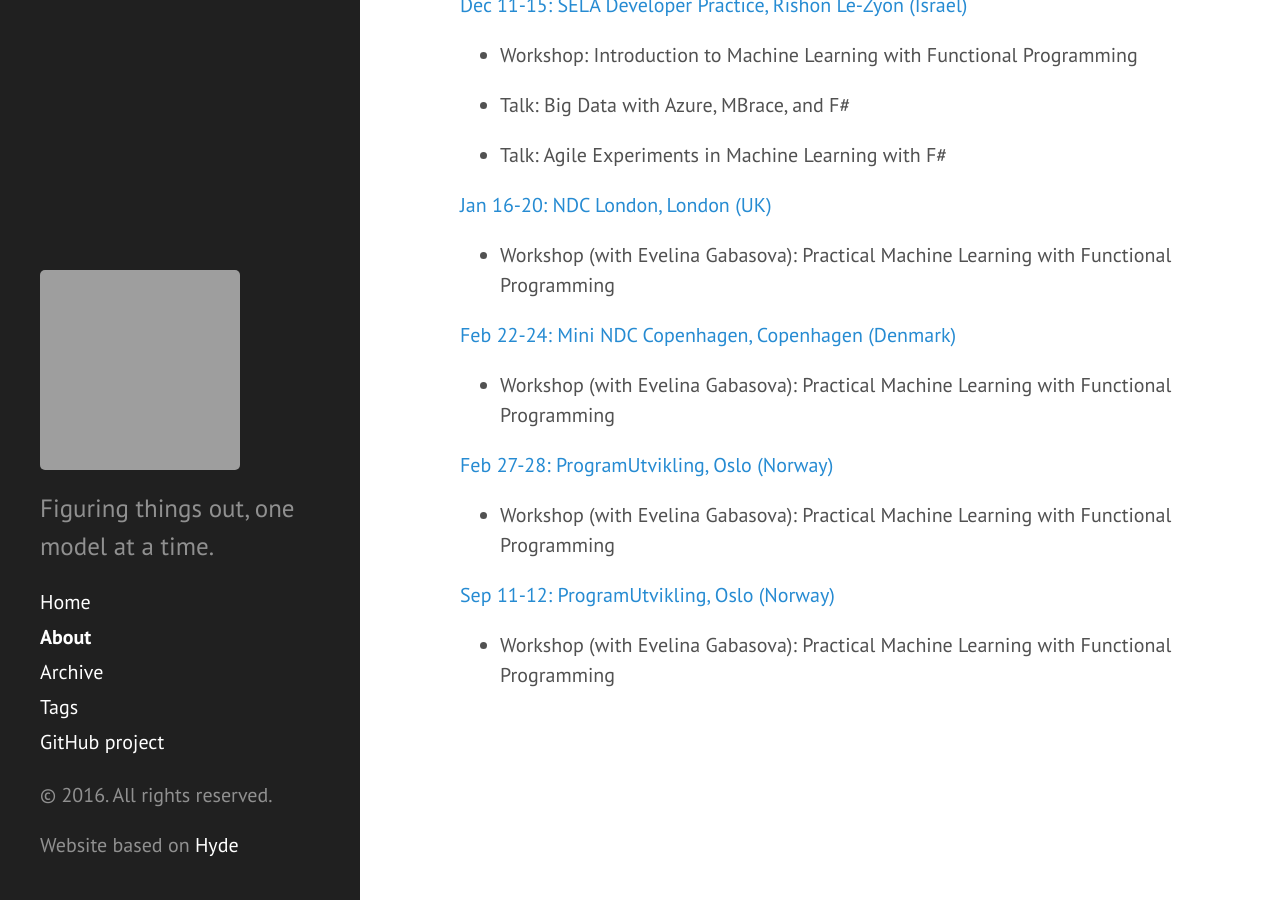
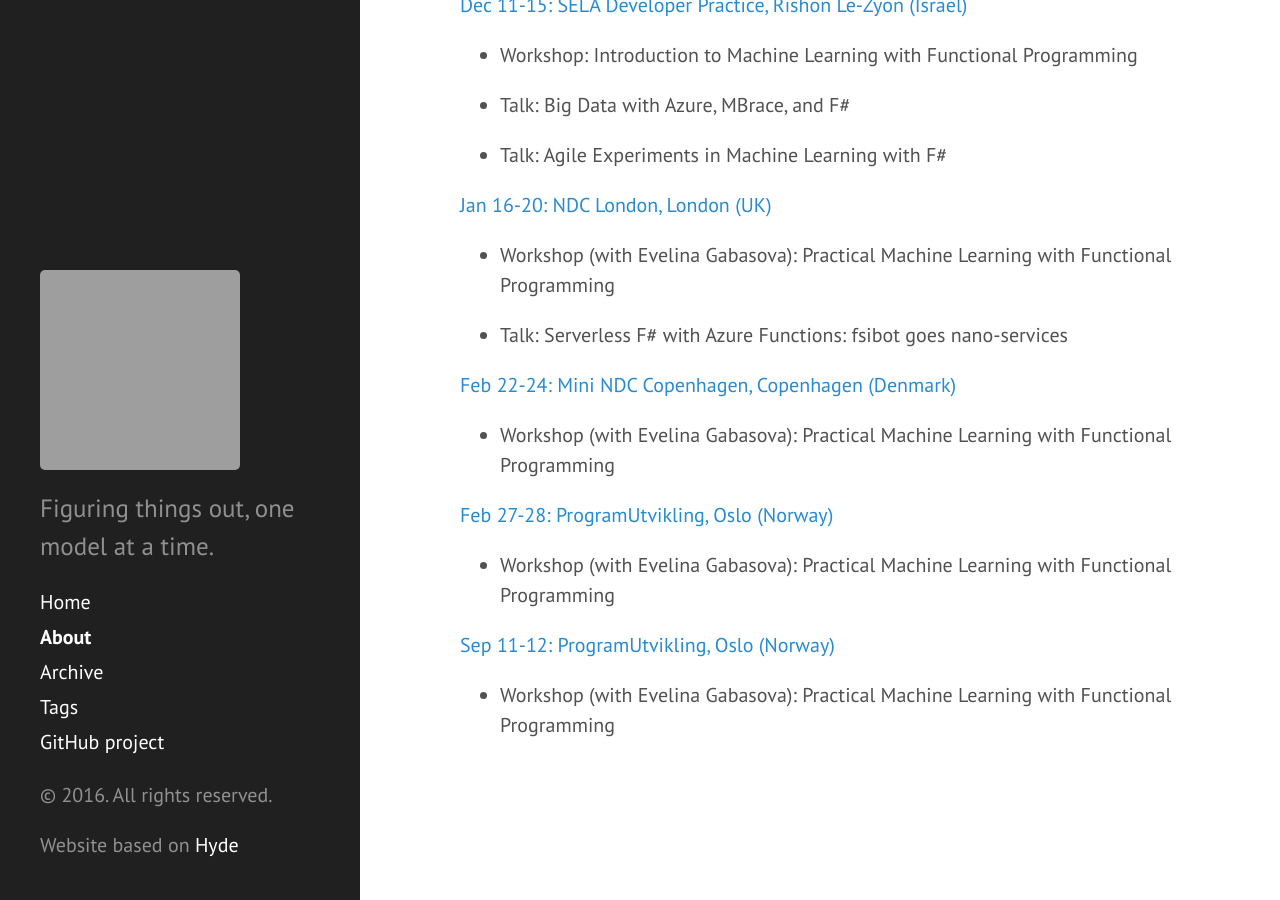
Before and after one commit to mathias-brandewinder/mathias-brandewinder.github.io, a Jekyll site: the page built from about.md, in a window 1280 px wide and 900 px high, scrolled down 1471 px. Built offline with Jekyll 4.4.1, drawn with Linux system fonts in a browser that asks for light colours; comment, search, counter and statistics services are not loaded; grey boxes are pictures that could not be loaded.

Commit message:
added NDC london talk

```diff
--- a/_data/events.json
+++ b/_data/events.json
@@ -54,6 +54,9 @@
             [
                 {
                     "description":"Workshop (with Evelina Gabasova): Practical Machine Learning with Functional Programming"
+                },
+                {
+                    "description":"Talk: Serverless F# with Azure Functions: fsibot goes nano-services"
                 }
             ]
         },
```
